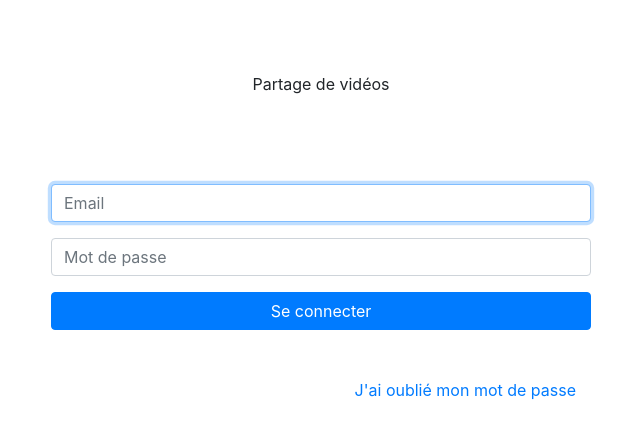
After one commit to riadtouati/alternance, a Symfony app: template templates/authentification/login.html.twig in a window 1280 px wide. The commit adds this page. Shown: the top 439 px of the page, without its empty margins (319-959 px from the left). Run offline with Twig, Linux system fonts and the light colour scheme; the template is opened without the code that fills it, so the values that code supplies are empty; some libraries are stand-ins or nearby versions.

Commit message:
integrated login page

```diff
--- a/src/Controller/HommeController.php
+++ b/src/Controller/HommeController.php
@@ -8,7 +8,7 @@ use Symfony\Component\Routing\Annotation\Route;
 class HommeController extends AbstractController
 {
     /**
-     * @Route("/home", name="home")
+     * @Route("/", name="home")
      */
     public function index()
     {
--- /dev/null
+++ b/templates/authentification/login.html.twig
@@ -0,0 +1,61 @@
+<!DOCTYPE html>
+<html>
+    <head>
+        <meta charset="UTF-8">
+        <meta http-equiv="X-UA-Compatible" content="IE=edge">
+        <meta name="viewport" content="width=device-width, initial-scale=1">
+        <title>Partage de vidéos </title>
+        <link rel="icon" type="image/png" href="#">
+
+        <link rel="stylesheet" type="text/css" href="/css/bootstrap.min.css">
+        <link rel="stylesheet" type="text/css" href="/css/style.css">
+
+    </head>
+    <body class="login-page" >
+
+        <div class="container">
+
+            <div class="row">
+                <div class="col-sm-3 mt-5"></div>
+                <div class="col-sm-6 mt-5">
+
+                    <p class="text-login text-center mt-4">Partage de vidéos </p>
+                </div>
+            </div>
+
+            <div class="row">
+                <div class="col-sm-3 mt-5"></div>
+                <div class="col-sm-6 mt-4 login-block">
+                    <p class="text-danger">
+                        {% if error %}
+                            <div>{{ error.messageKey|trans(error.messageData, 'security') }}</div>
+                        {% endif %}
+                    </p>
+                    <form action="{{ path('login') }}" method="post">
+
+                        <div class="form-group has-feedback">
+                            <input type="email" class="form-control login-fields mt-5" placeholder="Email" id="username" name="_username" value="{{ last_username }}" required="required" autofocus>
+                            <span class="glyphicon glyphicon-envelope"></span>
+                        </div>
+
+                        <div class="form-group has-feedback">
+                            <input type="password" class="form-control login-fields" placeholder="Mot de passe" id="password" name="_password" required="required">
+                            <span class="glyphicon glyphicon-lock form-control-feedback"></span>
+                        </div>
+
+
+                        <div class="col-xs-6">
+                            <button type="submit" id="_submit" name="_submit" class="btn btn-primary btn-block btn-login-submit mb-5">Se connecter</button>
+                        </div>
+
+                    </form>
+                    <div class="col">
+                        <a href="{{ path('home') }}" class="float-right mb-3">J'ai oublié mon mot de passe</a>
+                    </div>
+                </div>
+            </div>
+
+        </div>
+
+    </body>
+</html>
--- a/templates/menu.html.twig
+++ b/templates/menu.html.twig
@@ -9,6 +9,7 @@
       <li class="nav-item">
         <a class="nav-link" href="{{ path('home') }}">Inscription <span class="sr-only">(current)</span></a>
       </li>
+
       <li class="nav-item">
         <a class="nav-link" href="{{ path('home') }}"> Publier</a>
       </li>
@@ -21,9 +22,10 @@
         </li>
     </ul>
     <ul class="navbar-nav mr-0">
-      <li class="nav-item">
-        <a class="nav-link" href="{{ path('logout') }}">Déconnexion</a>
+     <li class="nav-item">
+        <a class="nav-link" href="{{ path('login') }}"> Login</a>
       </li>
+
     </ul>
   </div>
 </nav>
```
Also changed, not shown: src/Controller/AuthenticationController.php (added, +28 -0 lines).
